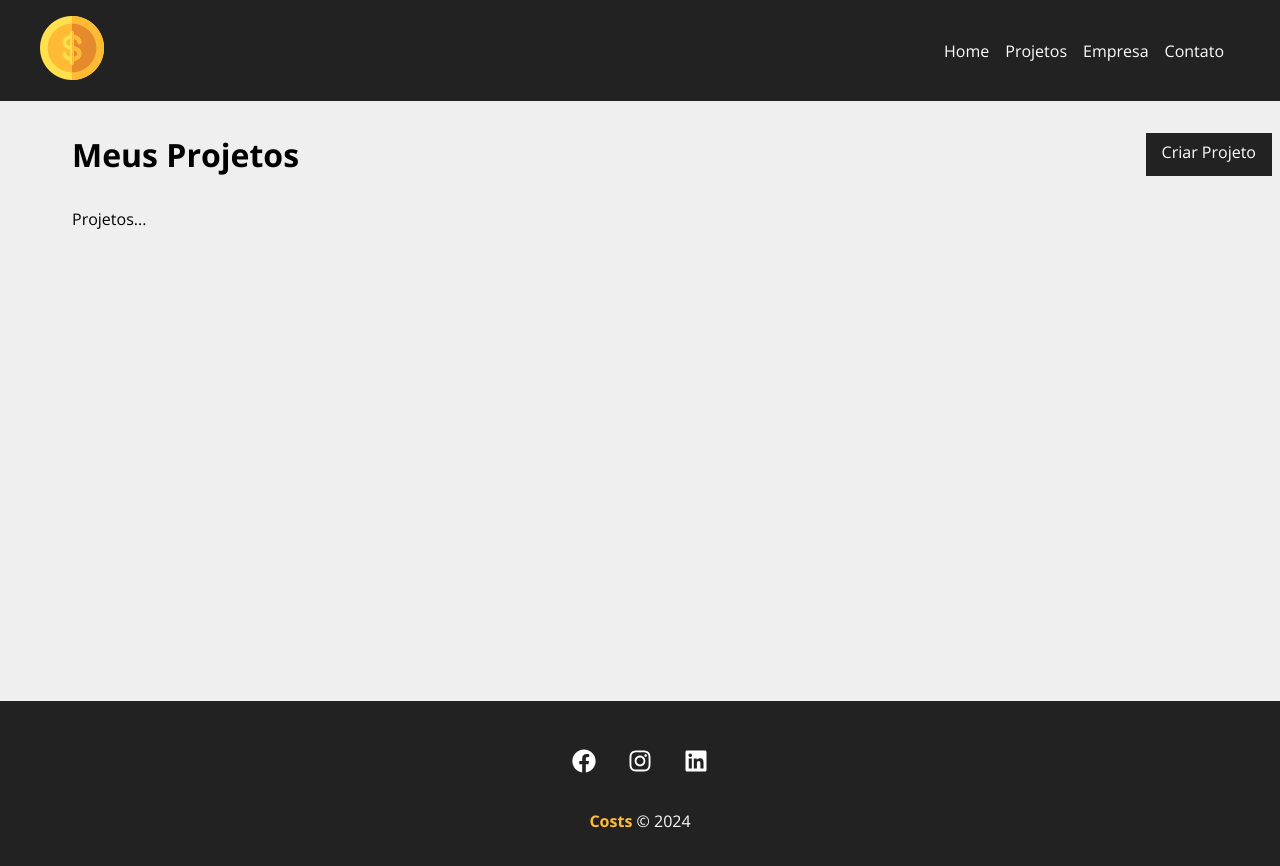
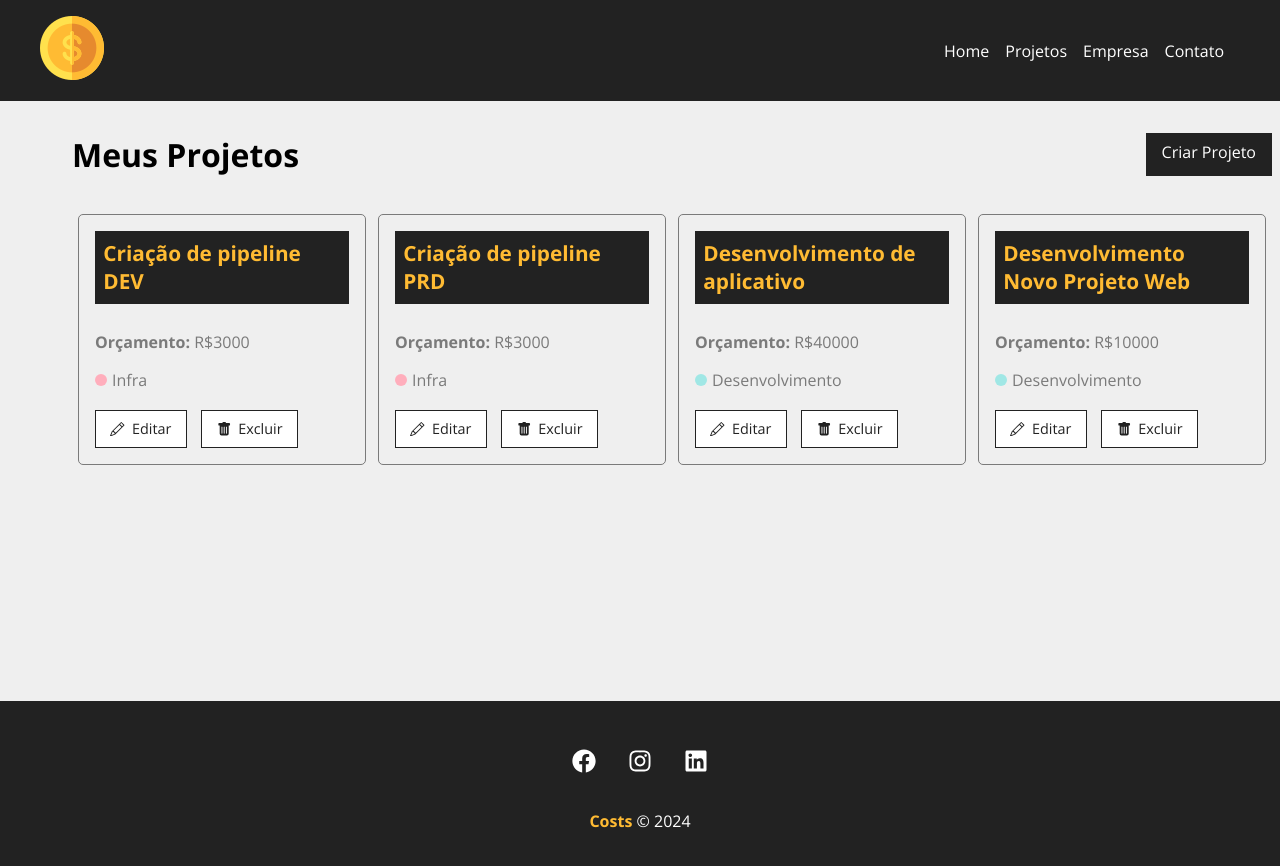
Before and after one commit to JaqueManzano/costs, a React (Create React App) app: page /projects in a window 1280 px wide. Shown: the top 866 px of the page. Built offline with nearby package versions, Linux system fonts and the light colour scheme; data requests are answered from the project's data file.

Commit message:
Implementação dos cards da tela de Projetos

```diff
--- a/db.json
+++ b/db.json
@@ -2,7 +2,7 @@
   "projects": [
     {
       "id": "367d",
-      "name": "Criação de pipeline para publicação em PRD",
+      "name": "Criação de pipeline DEV",
       "budget": "3000",
       "category": {
         "id": "1",
@@ -13,7 +13,7 @@
     },
     {
       "id": "6ea4",
-      "name": "Criação de pipeline para publicação em PRD",
+      "name": "Criação de pipeline PRD",
       "budget": "3000",
       "category": {
         "id": "1",
@@ -34,15 +34,8 @@
       "services": []
     },
     {
-      "id": "a926",
-      "name": "Projeto",
-      "budget": "15000",
-      "cost": 0,
-      "services": []
-    },
-    {
       "id": "85be",
-      "name": "Jaqueline Manzano",
+      "name": "Desenvolvimento Novo Projeto Web",
       "budget": "10000",
       "category": {
         "id": "2",
--- a/src/components/pages/Projects.js
+++ b/src/components/pages/Projects.js
@@ -3,13 +3,32 @@
 import styles from './Projects.module.css'
 import Container from '../layout/Container'
 import LinkButton from '../layout/LinkButton'
+import ProjectCard from '../project/ProjectCard'
+import { useState, useEffect } from 'react'
 
 function Projects() {
+    const [projects, setProjects] = useState([]);
+
     const location = useLocation()
     let message = ''
     if(location.state){
         message = location.state.message
     }
+
+    useEffect(() =>{
+        fetch('http://localhost:5000/projects',{
+            method: 'GET',
+            headers:{
+                'Content-Type': 'application/json',
+            }
+        }).then((resp) => resp.json())
+        .then((data) => {
+            console.log(data)
+            setProjects(data)
+        })
+        .catch((error) => console.log(error))
+    }, [])
+
     return (
         <div className={styles.project_container}>
             <div className={styles.title_container}>
@@ -18,7 +37,17 @@
             </div>
             {message && <Message message={message} type='success'/>}
             <Container customClass="start">
-                <p>Projetos...</p>
+            {projects.length > 0 &&
+             projects.map((project) => (
+                <ProjectCard
+                id={project.id}
+                name={project.name}
+                budget={project.budget}
+                category={project.category?.name}
+                key={project.id}
+                />
+             ))
+            }
             </Container>
         </div>
     )
--- /dev/null
+++ b/src/components/project/ProjectCard.js
@@ -0,0 +1,25 @@
+import styles from './ProjectCard.module.css'
+import { BsPencil, BsFillTrashFill } from  'react-icons/bs'
+import { Link } from 'react-router-dom'
+
+function ProjectCard({ id, name, budget, category, handleRemove }){
+    return (
+        <div className={styles.project_card}>
+            <h4>{name}</h4>
+            <p>
+                <span>Orçamento:</span> R${budget}
+            </p>
+            <p className={styles.category_text}>
+                <span className={`${styles[category?.toLowerCase()]}`}></span>{category}
+            </p>
+            <div className={styles.project_card_actions}>
+                <Link to="/"><BsPencil/>Editar</Link>
+                <button>
+                    <BsFillTrashFill/> Excluir
+                </button>
+            </div>
+        </div>
+    )
+}
+
+export default ProjectCard;
--- /dev/null
+++ b/src/components/project/ProjectCard.module.css
@@ -0,0 +1,87 @@
+.project_card{
+    padding: 1em;
+    border: 1px solid #7a7a7a;
+    border-radius: 5px;
+    width: 24%;
+    margin: 0.5%;
+}
+
+.project_card h4{
+    background-color: #222;
+    color: #ffbb33;
+    padding: 0.4em;
+    margin-bottom: 1.3em;
+    font-size: 1.3em;
+}
+
+.project_card p{
+    color: #7a7a7a;
+    margin-bottom: 1em;
+}
+
+.project_card p span{
+    font-weight: bold;
+}
+
+.category_text{
+    display: flex;
+    align-items: center;
+}
+
+.category_text span{
+    display: block;
+    width: 12px;
+    height: 12px;
+    border-radius: 50%;
+    background-color: #ccc;
+    margin-right: 5px;
+}
+
+.category_text .infra{
+    background-color: #ffaebc;
+}
+
+.category_text .desenvolvimento{
+    background-color: #a0e7e5;
+}
+
+.category_text .design{
+    background-color: #b4f8c8;
+}
+
+.category_text .planejamento{
+    background-color: #fbe7c6;
+}
+
+.project_card_actions{
+    margin-top: 1.2em;
+    display: flex;
+    align-items: center;
+}
+
+.project_card_actions a,
+.project_card_actions button{
+    text-decoration: none;
+    border: none;
+    background-color: #fff;
+    color: #222;
+    font-size: .9em;
+    padding: .6em 1em;
+    cursor: pointer;
+    margin-right: 1em;
+    border: 1px solid #222;
+    display: flex;
+    align-items: center;
+    justify-content: center;
+    transition: 0.5s;
+}
+
+.project_card_actions svg{
+    margin-right: .5em;
+}
+
+.project_card_actions a:hover,
+.project_card_actions button:hover{
+    background-color: #222;
+    color: #ffbb33;
+}
```
